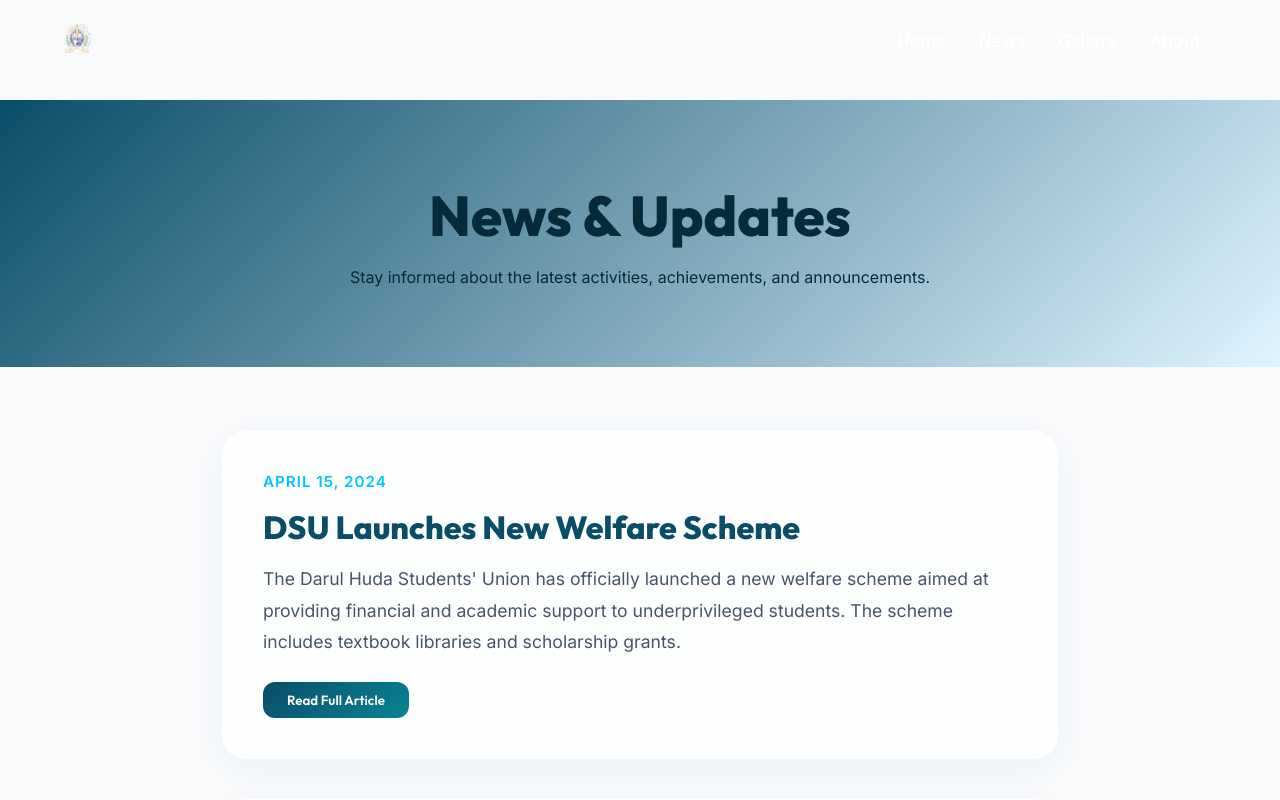
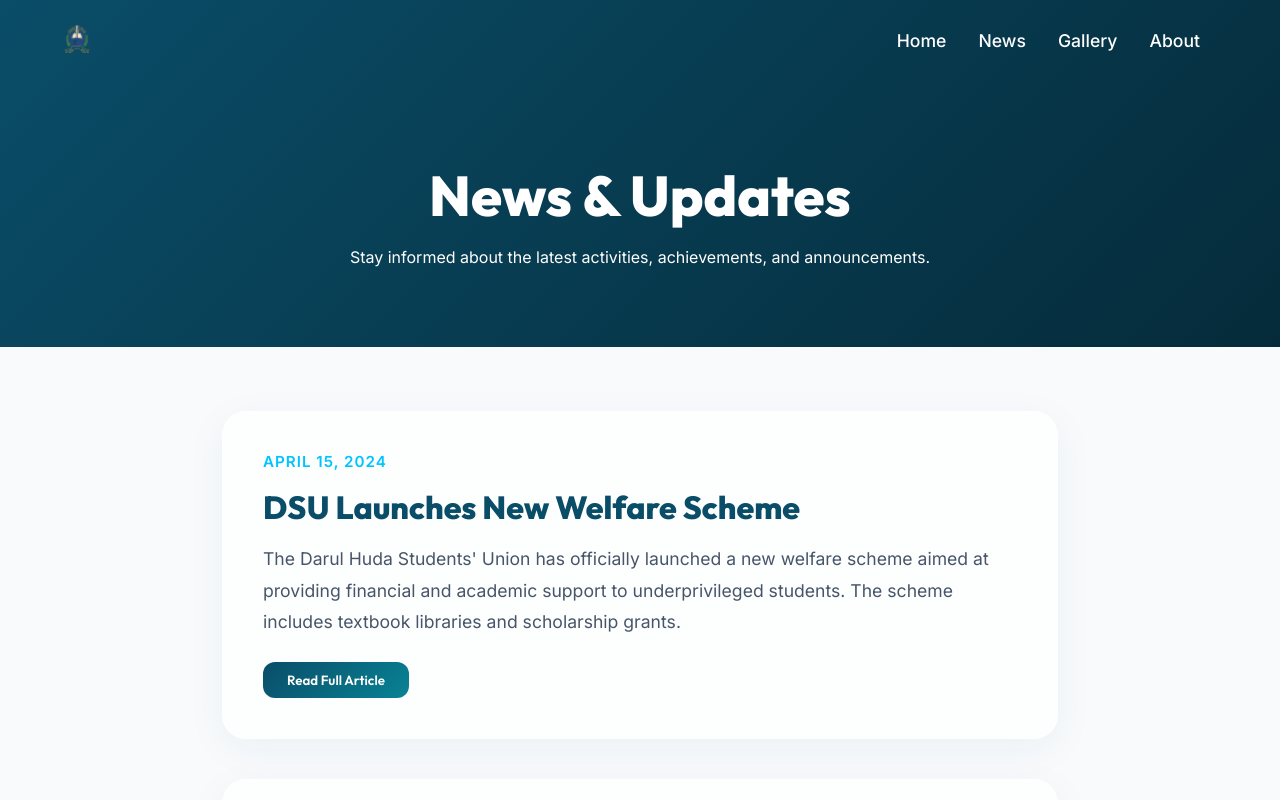
Before and after one commit to dulkifal/dsu, a Next.js app: page /news in a window 1280 px wide. Shown: the top 800 px of the page. Built offline with nearby package versions, Linux system fonts and the light colour scheme.

Commit message:
style: standardize header padding and update color schemes across page modules

```diff
--- a/styles/About.module.css
+++ b/styles/About.module.css
@@ -1,6 +1,5 @@
 .aboutPage {
   min-height: 100vh;
-  padding-top: 100px; /* Space for Navbar */
   background-color: var(--bg-color);
   display: flex;
   flex-direction: column;
@@ -9,7 +8,7 @@
 
 .headerArea {
   width: 100%;
-  padding: 6rem 2rem;
+  padding: 10rem 2rem 5rem 2rem;
   background: linear-gradient(135deg, var(--primary-teal), var(--primary-teal-dark));
   color: var(--white);
   text-align: center;
--- a/styles/Gallery.module.css
+++ b/styles/Gallery.module.css
@@ -1,6 +1,5 @@
 .galleryPage {
   min-height: 100vh;
-  padding-top: 100px;
   background-color: var(--bg-color);
   display: flex;
   flex-direction: column;
@@ -9,7 +8,7 @@
 
 .headerArea {
   width: 100%;
-  padding: 5rem 2rem;
+  padding: 10rem 2rem 5rem 2rem;
   background: linear-gradient(135deg, var(--accent-cyan), var(--primary-teal));
   color: var(--white);
   text-align: center;
--- a/styles/News.module.css
+++ b/styles/News.module.css
@@ -1,6 +1,5 @@
 .newsPage {
   min-height: 100vh;
-  padding-top: 100px;
   background-color: var(--bg-color);
   display: flex;
   flex-direction: column;
@@ -9,9 +8,9 @@
 
 .headerArea {
   width: 100%;
-  padding: 5rem 2rem;
-  background: linear-gradient(135deg, var(--primary-teal), var(--accent-cyan-light));
-  color: var(--primary-teal-dark);
+  padding: 10rem 2rem 5rem 2rem;
+  background: linear-gradient(135deg, var(--primary-teal), var(--primary-teal-dark));
+  color: var(--white);
   text-align: center;
 }
 
@@ -19,7 +18,7 @@
   font-size: 3.5rem;
   font-weight: 800;
   margin-bottom: 1rem;
-  color: var(--primary-teal-dark);
+  color: var(--white);
 }
 
 .newsContainer {
```
